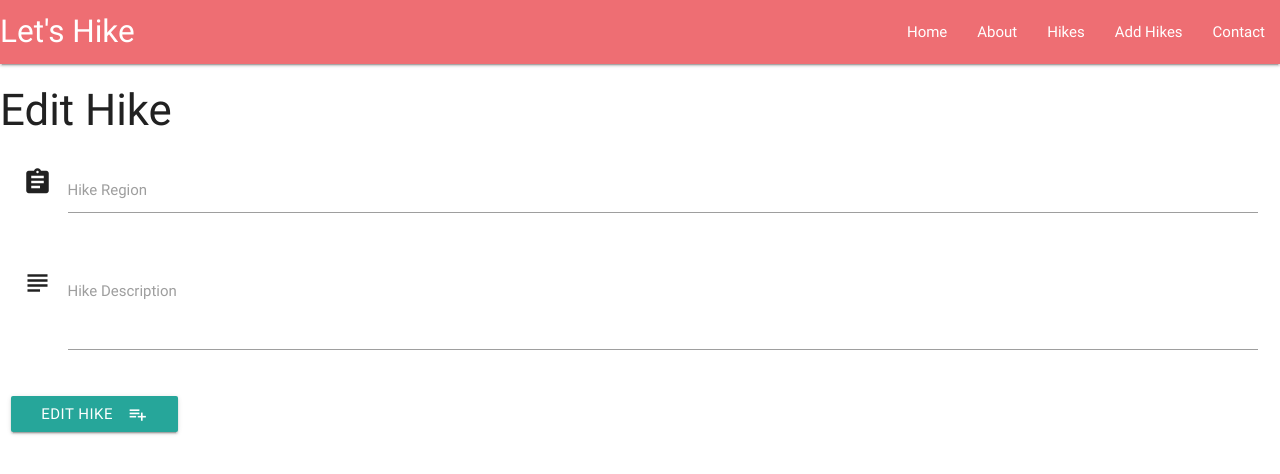
After one commit to JonWil91/Lets-Hike, a Flask app: template templates/edithike.html in a window 1280 px wide. The commit adds this page. Shown: the top 474 px of the page. Run offline with Flask 2, Linux system fonts and the light colour scheme; the template is opened without the code that fills it, so the values that code supplies are empty; some libraries are stand-ins or nearby versions.

```diff
--- a/app.py
+++ b/app.py
@@ -42,6 +42,27 @@ def insert_hikes():
     hikes.insert_one(request.form.to_dict())
     return redirect(url_for('hikes'))
 
+@app.route('/edit_hike/<hike_id>', methods=["POST"])
+def edit_hike(hike_id):
+    hikes = mongo.db.hikes
+    hikes.edit( {'_id': ObjectId(hike_id)},
+    {
+        'hike_region': request.form.get('hike_region'),
+        'hike_description': request.form.get('hike_description'),
+        'hike_difficulty': request.form.get('hike_difficulty'),
+        'hike_parking': request.form.get('hike_parking'),
+        'disabled_access': request.form.get('disabled_access'),
+        'hike_postcode': request.form.get('hike_postcode'),
+        'hike_duration': request.form.get('hike_duration'),
+        'hike_distance': request.form.get('hike_distance')
+    })
+    return redirect(url_for('hikes'))
+
+@app.route('/delete_hike/<hike_id>')
+def delete_hike(hike_id):
+    mongo.db.hikes.remove({'_id': ObjectId(hike_id)})
+    return redirect(url_for('hikes'))
+
 @app.route('/contact')
 def contact():
     return render_template('contact.html')
--- a/static/css/style.css
+++ b/static/css/style.css
@@ -1,6 +1,6 @@
 .btn_small {
     height: 24px;
-    width: 60px;
+    width: 70px;
     line-height: 24px;
     margin: 5px 5px;
     padding: 0 0.5em;
--- /dev/null
+++ b/templates/edithike.html
@@ -0,0 +1,36 @@
+{% extends 'base.html'%} {% block content %}
+
+<h3>Edit Hike</h3>
+<div class="row">
+    <form action="{{ url_for('edit_hike', hike_id=hike._id) }}" method="POST" class="col s12">
+
+        <div class="row">
+            <div class="input-field col s12">
+                <i class="material-icons prefix">assignment</i>
+                <input id="hike_region" name="hike_region" type="text" class="validate" value="{{hikes.hike_region}}">
+                <label for="icon_prefix">Hike Region</label>
+            </div>
+        </div>
+        <div class="row">
+            <div class="input-field col s12">
+                <i class="material-icons prefix">subject</i>
+                <textarea name="hike_description" id="hike_description" class="materialize-textarea">{{hikes.hike_description}}</textarea>
+                <label for="icon_telephone">Hike Description</label>
+            </div>
+        </div>
+
+
+        <div class="row">
+            <button class="btn waves-effect waves-light" type="submit" name="action">Edit Hike
+                <i class="material-icons right">playlist_add</i>
+             </button>
+        </div>
+    </form>
+</div>
+
+<script src="https://cdnjs.cloudflare.com/ajax/libs/jquery/3.2.1/jquery.min.js"></script>
+<script type="text/javascript">
+
+</script>
+
+{% endblock %}
```
Also changed, not shown: templates/hikes.html (+8 -8 lines).
